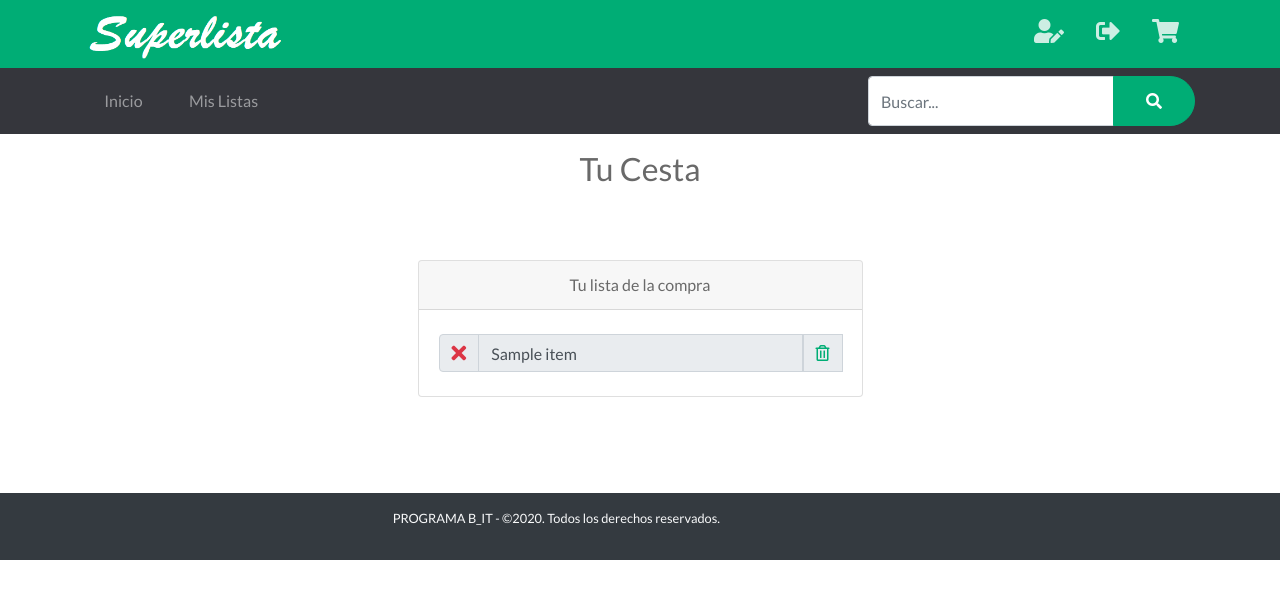
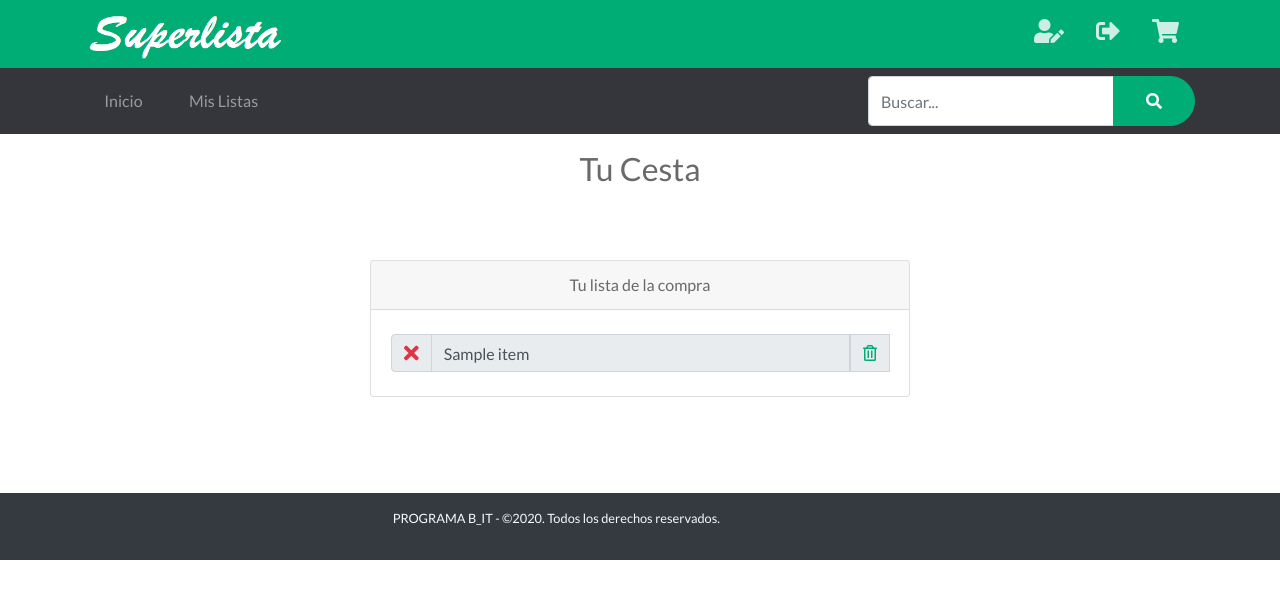
Before and after one commit to canariosbit/bitSuperlista, a Flask app: template Proyecto_CanariosbIT/templates/carrito.html in a window 1280 px wide. Shown: the top 599 px of the page. Run offline with Flask 2, Linux system fonts and the light colour scheme; the template is opened without the code that fills it: most values are stand-ins (such as "Sample title", 1, 10 or a date in 2020); some libraries are stand-ins or nearby versions; some web fonts are replaced.

Commit message:
Aceptando cambios

```diff
--- a/Proyecto_CanariosbIT/templates/carrito.html
+++ b/Proyecto_CanariosbIT/templates/carrito.html
@@ -9,7 +9,7 @@
     </div>
     <div class="container">
         <div class="row justify-content-center">
-            <div class="col-5 py-5 text-center">
+            <div class="col-6 py-5 text-center">
                 <div class="card">
                     <div class="card-header">
                         <span>Tu lista de la compra</span>
```
Also changed, not shown: Proyecto_CanariosbIT/app.py (+9 -7 lines), Proyecto_CanariosbIT/database1.db.
